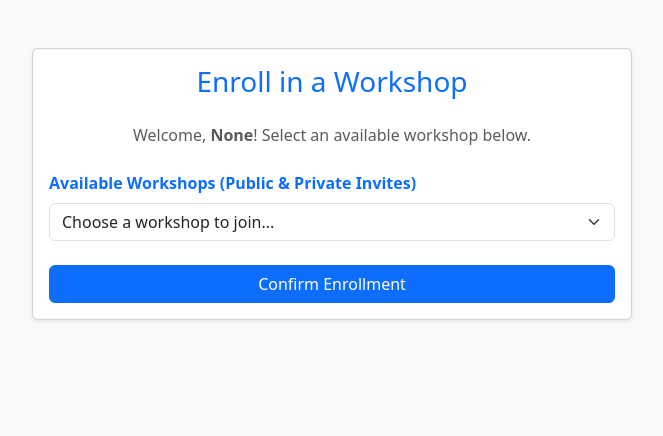
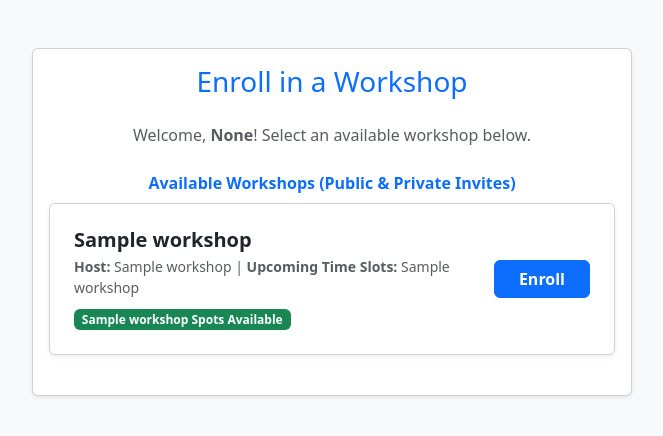
Before and after one commit to krispepper/530_2026_09_workshop, a Flask app: template templates/enroll.html in a window 1280 px wide. Shown: the part 56-492 px from the top of the page, without its empty margins (308-971 px from the left). Run offline with Flask 3, Linux system fonts and the light colour scheme; the template is opened without the code that fills it: most values are stand-ins (such as "Sample title", 1, 10 or a date in 2020); parts of the project's set-up code (start-up, migrations or seed data) failed here and were passed over.

Commit message:
implemnted new workshop browsing ui to enrollment page, it is now a crad style list instead of dropdown

```diff
--- a/controller/blueprints/enroll_bp.py
+++ b/controller/blueprints/enroll_bp.py
@@ -15,8 +15,8 @@ def showEnroll():
             # Redirect to the login page if the user is not logged in
             return redirect(url_for("user.login"))
         user_id = session["user_id"]
-        slots = enroll.get_available_timeslots(user_id)
-        return render_template("enroll.html", slots=slots)
+        workshops = enroll.get_workshop_details_joined()
+        return render_template("enroll.html", workshops = workshops)
 
     except TemplateNotFound:
         flash("Enrollment page not found.")
--- a/templates/enroll.html
+++ b/templates/enroll.html
@@ -19,22 +19,39 @@
                 <p class="text-center text-muted mb-4">Welcome, <strong>{{ session.get('user_name') }}</strong>! Select an available workshop below.</p>
 
                 <!-- Enrollment submission form pointing to /createEnrollment route -->
-                <form action="/createEnrollment" method="POST">
-                    <label class="form-label text-primary fw-bold">Available Workshops (Public & Private Invites)</label>
-                    <select class="form-select mb-4" name="timeslot_id" required>
-                        <option value="" disabled selected>Choose a workshop to join...</option>
-                        <!-- Iterate through available workshop time slots and indicate visibility status -->
-                        {% for slot in slots %}
-                            <option value="{{ slot[0] }}">
-                                {{ slot[1] }} | {{ slot[2] }} | {{ slot[3] }}
-                                {% if slot[4] == 1 %}(Public){% else %}(Private Invite){% endif %}
-                            </option>
-                        {% endfor %}
-                    </select>
 
-                    <!-- Confirmation Button -->
-                    <button type="submit" class="btn btn-primary w-100">Confirm Enrollment</button>
-                </form>
+                    <span class="form-label text-primary fw-bold d-block text-center">Available Workshops (Public & Private Invites)</span>
+
+        <div class="card mb-4 shadow-sm">
+
+            <ul class="list-group list-group-flush gap-2">
+                {% for workshop in workshops %}
+
+                    <li class="list-group-item d-flex justify-content-between align-items-center p-4">
+                        <div>
+                            <h5 class="fw-bold mb-1">{{ workshop[1] }}</h5>
+                            <div class="text-muted small mb-2">
+                                <strong>Host:</strong> {{ workshop[2] }} |
+                                <strong>Upcoming Time Slots:</strong> {{ workshop[3] }}
+                            </div>
+                            <span class="badge bg-success">
+                                {{ workshop[5] }} Spots Available
+                            </span>
+                        </div>
+
+                        <!-- Right side: Enroll button form -->
+                        <!-- The ID is kept in a hidden input type, so the user never sees it -->
+                        <form action="/createEnrollment" method="POST" class="m-0">
+                            <input type="hidden" name="timeslot_id" value="{{ workshop[0] }}">
+                            <a href="/workshop/{{ workshop[0] }}/timeslots" class="btn btn-primary px-4 fw-bold">Enroll</a>
+                        </form>
+                    </li>
+
+                {% endfor %}
+            </ul>
+        </div>
+
+
             </div>
         </div>
     </div>
```
